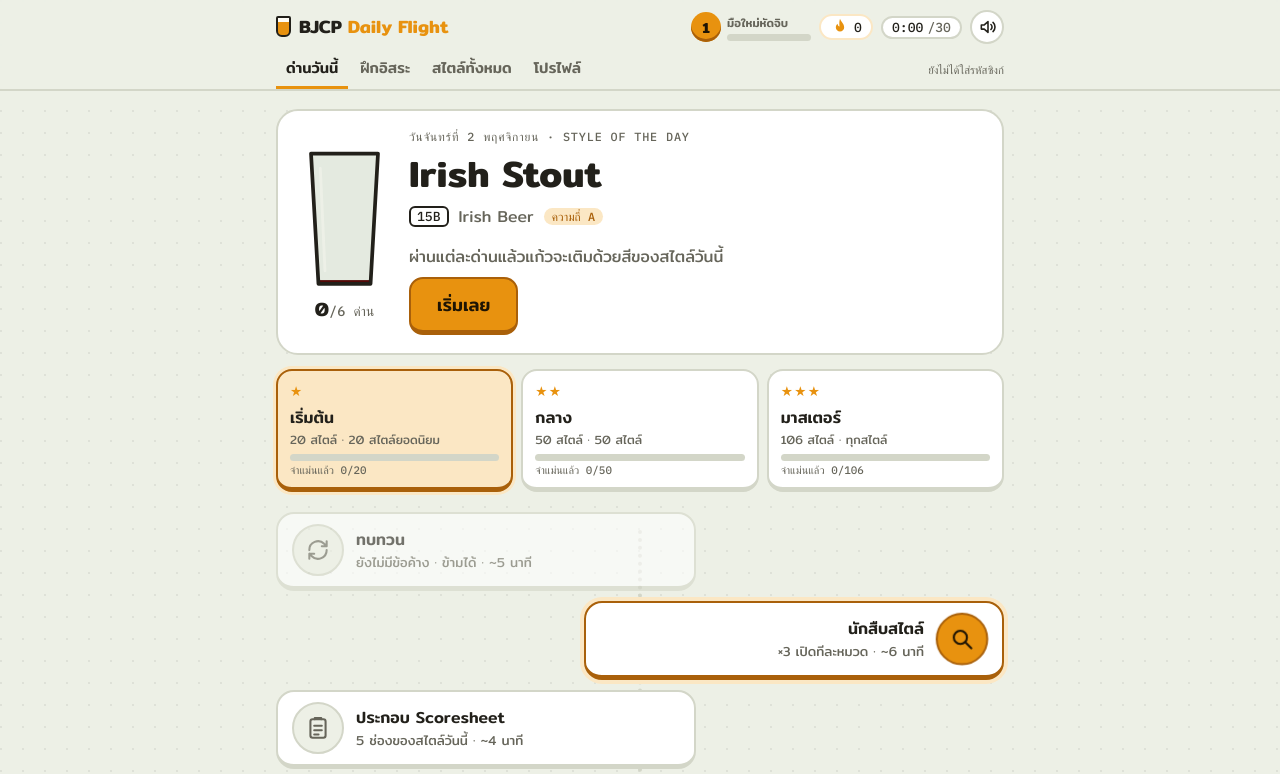
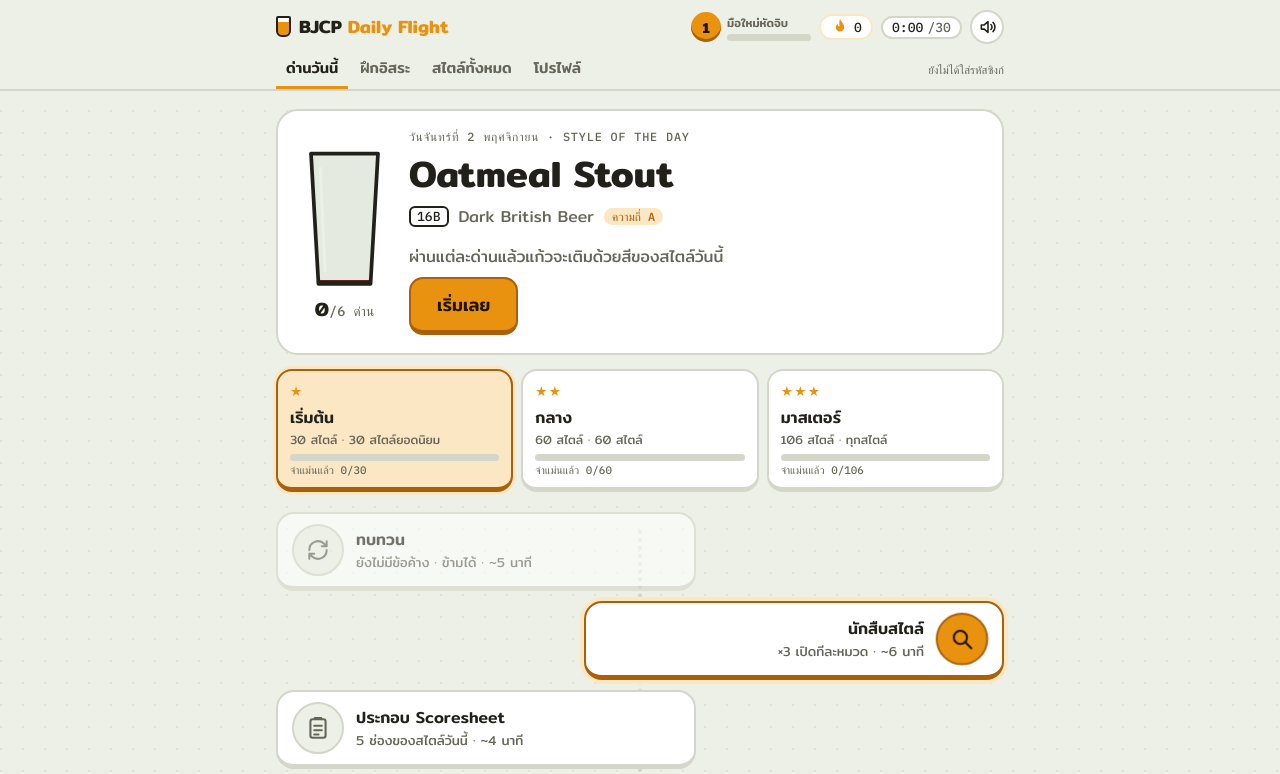
Before and after one commit to monai-web/bjcp-daily-flight, a plain HTML site: page index.html in a window 1280 px wide. Shown: the top 774 px of the page. Drawn offline with Linux system fonts and the light colour scheme; a web font is replaced by a local one.

Commit message:
Levels: beginner 30 / intermediate 60 / master all

```diff
--- a/index.html
+++ b/index.html
@@ -458,10 +458,12 @@
 const SEC_TH={'Appearance':'ลักษณะภายนอก','Aroma':'กลิ่น','Flavor':'รสชาติ','Mouthfeel':'สัมผัสในปาก','Overall Impression':'ภาพรวม'};
 const BY=Object.fromEntries(STYLES.map(s=>[s.c,s]));
 const ALLPOOL=STYLES.filter(s=>!s.gen);
-// Levels: 1 = 20 popular styles, 2 = 50, 3 = everything  [lists are the app author's judgement, editable per style]
-const LV1=['1A','1B','1D','2A','3B','4A','5B','5D','6A','10A','12C','15B','16B','18A','18B','20A','21A','21C','24A','25B'];
-const LV2=LV1.concat(['4B','7A','8A','9A','9C','11B','13C','17D','19A','19C','20B','20C','22A','23A','25C','26B','26C','26D','10B','3A','1C','2C','6B','7B','8B','13B','15A','16A','21B:Black IPA','25A']);
-const LEVELS=[{k:1,name:'เริ่มต้น',sub:'20 สไตล์ยอดนิยม'},{k:2,name:'กลาง',sub:'50 สไตล์'},{k:3,name:'มาสเตอร์',sub:'ทุกสไตล์'}];
+// Levels: 1 = 30 popular styles, 2 = 60, 3 = everything  [lists are the app author's judgement, editable per style]
+const LV1=['1A','1B','1D','2A','3B','4A','5B','5D','6A','10A','12C','15B','16B','18A','18B','20A','21A','21C','24A','25B',
+  '4B','7A','9A','11B','13C','19A','20C','22A','23A','26C'];
+const LV2=LV1.concat(['8A','9C','17D','19C','20B','25C','26B','26D','10B','3A','1C','2C','6B','7B','8B','13B','15A','16A','21B:Black IPA','25A',
+  '10C','4C','6C','16D','17C','19B','22C','23B','23G','21B:White IPA']);
+const LEVELS=[{k:1,name:'เริ่มต้น',sub:'30 สไตล์ยอดนิยม'},{k:2,name:'กลาง',sub:'60 สไตล์'},{k:3,name:'มาสเตอร์',sub:'ทุกสไตล์'}];
 function baseLevelOf(c){return LV1.includes(c)?1:LV2.includes(c)?2:3}
 function styleLevel(s){return (P.lvl&&P.lvl[s.c])||baseLevelOf(s.c)}
 function curLevel(){return (P.prefs&&P.prefs.level)||1}
```
